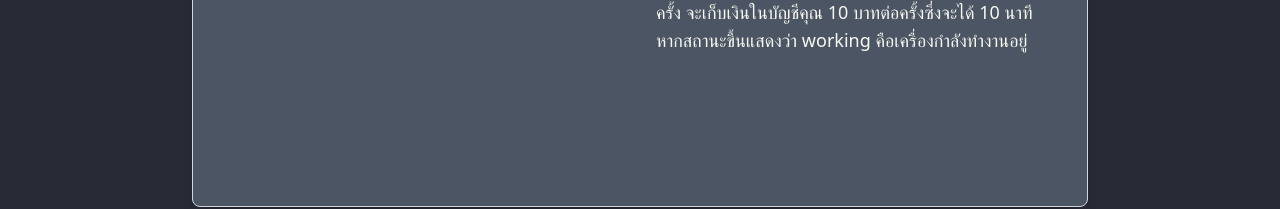
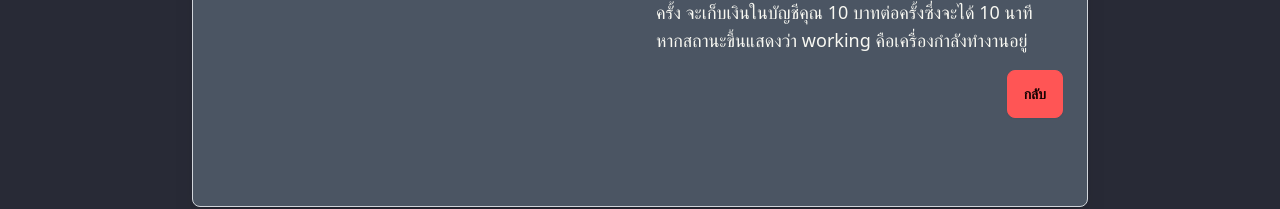
Before and after one commit to blackenemy/project-dev-dudee, a Vue app: page /machine/1 in a window 1280 px wide. Shown: the part 459-668 px from the top of the page. Built offline with nearby package versions, Linux system fonts and the light colour scheme; sample sign-in values are in the browser's storage.

Commit message:
fix new push deploy

```diff
--- a/src/components/Select-device.vue
+++ b/src/components/Select-device.vue
@@ -8,6 +8,7 @@ import "vue3-toastify/dist/index.css";
 const useMachine = Machine();
 const route = useRoute();
 const router = useRouter();
+const isLoading = ref(false);
 //
 const props = defineProps({
   path_id: {
@@ -18,8 +19,12 @@ const props = defineProps({
 const machineDetails = ref(null);
 //
 const getdata = async () => {
-  // console.log(props.path_id);
-  machineDetails.value = useMachine.getMachineById(props.path_id);
+  isLoading.value = true;
+  console.log(isLoading.value);
+  if ((isLoading.value = true)) {
+    machineDetails.value = useMachine.getMachineById(props.path_id);
+    isLoading.value = false;
+  }
 
   console.log(machineDetails.value);
 };
@@ -56,9 +61,14 @@ const addCoin = async () => {
   }
   console.log(machineDetails.value);
 };
+const goBack = () => {
+  router.push(`/dashboard`);
+};
 
+console.log(isLoading.value);
 onMounted(async () => {
   await getdata();
+
   const checkDataUser = localStorage.getItem("user-data");
   if (!checkDataUser) {
     router.push("/");
@@ -140,6 +150,14 @@ onMounted(async () => {
             หากสถานะขึ้นแสดงว่า working คือเครื่องกำลังทำงานอยู่
           </p>
         </div>
+        <div class="col-span-1 flex justify-center md:justify-end mt-4 md:mt-0">
+          <button
+            @click="goBack"
+            class="btn btn-error btn-secondary w-full md:w-auto"
+          >
+            กลับ
+          </button>
+        </div>
       </div>
     </div>
   </div>
--- a/src/components/Washing-machine.vue
+++ b/src/components/Washing-machine.vue
@@ -1,6 +1,6 @@
 <script setup>
 import { ref, onMounted, computed, reactive, watch } from "vue";
-import { useRouter, useRoute } from "vue-router";
+import { useRouter, useRoute, onBeforeRouteLeave } from "vue-router";
 import { toast } from "vue3-toastify";
 import "vue3-toastify/dist/index.css";
 import { Machine } from "@/stores/washing";
@@ -100,7 +100,8 @@ watch(
 const gotoMachine = (id) => {
   // console.log(id);
   // window.location.href = `/machine/${id}`;
-  router.push(`/machine/${id}`);
+  window.location.assign(`/machine/${id}`);
+  // router.push(`/machine/${id}`);
 };
 onMounted(async () => {
   await getmachine();
```
